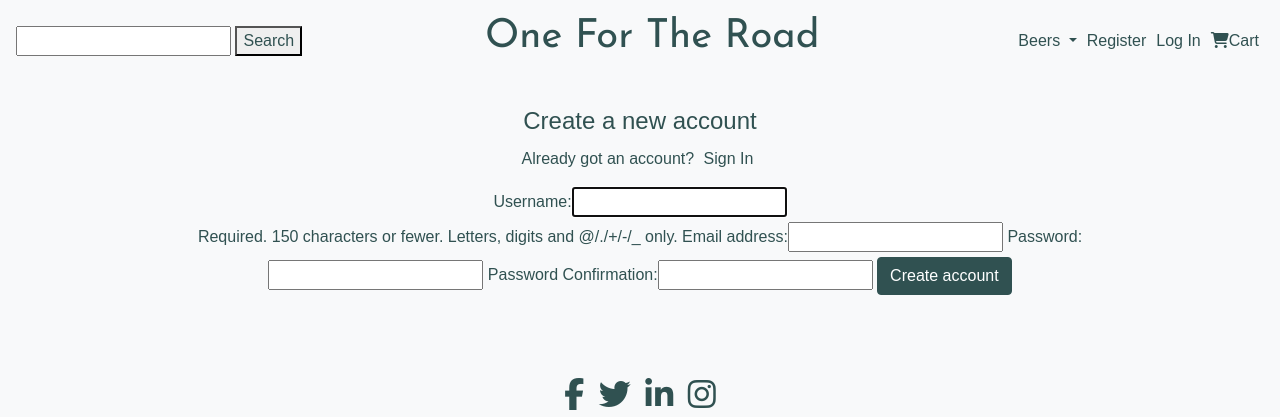
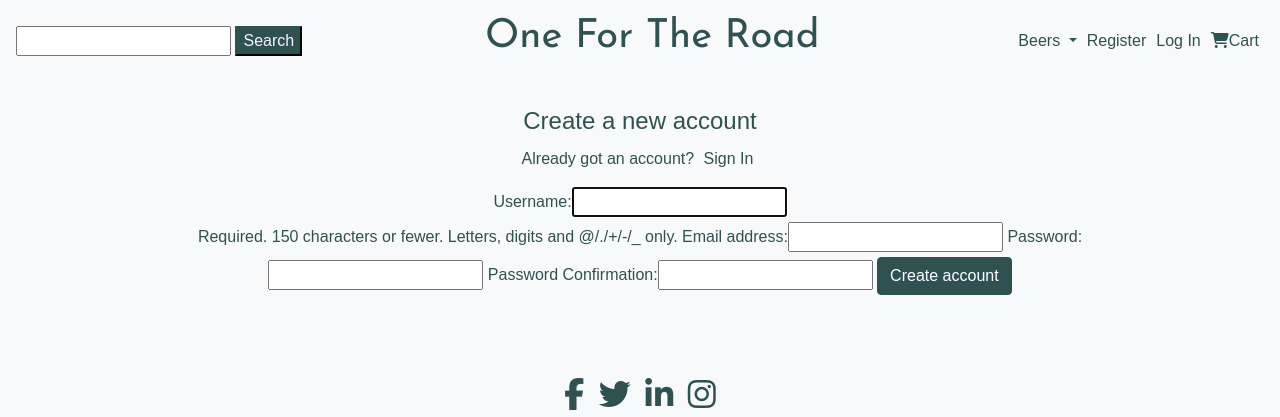
Before and after one commit to martinmaguire89/milestone-project-4, a Django app: page /accounts/register/ in a window 1280 px wide. Shown: the top 417 px of the page. Run offline with Django 3.2, Linux system fonts and the light colour scheme; some libraries are stand-ins or nearby versions.

Commit message:
search button background update to match all other buttons

```diff
--- a/static/css/custom.css
+++ b/static/css/custom.css
@@ -203,6 +203,16 @@ caption p {
     border-radius: 7px;
 }
 
+button, optgroup, select, textarea {
+    margin: 0;
+    font-family: inherit;
+    font-size: inherit;
+    line-height: inherit;
+    color: whitesmoke;
+    background-color: #305151;
+    border-color: #305151;
+}
+
 .feature {
   text-align: center;
   margin-bottom: 40px;
@@ -288,13 +298,6 @@ a:hover {
   background-position: center;
 }
 
-button, optgroup, select, textarea {
-    margin: 0;
-    font-family: inherit;
-    font-size: inherit;
-    line-height: inherit;
-    color: #305151;
-}
 
 .alert {
     position: relative;
```
